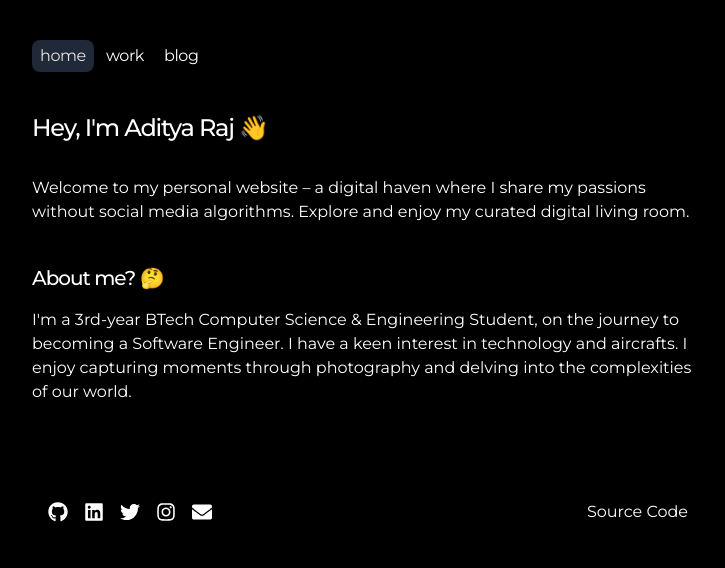
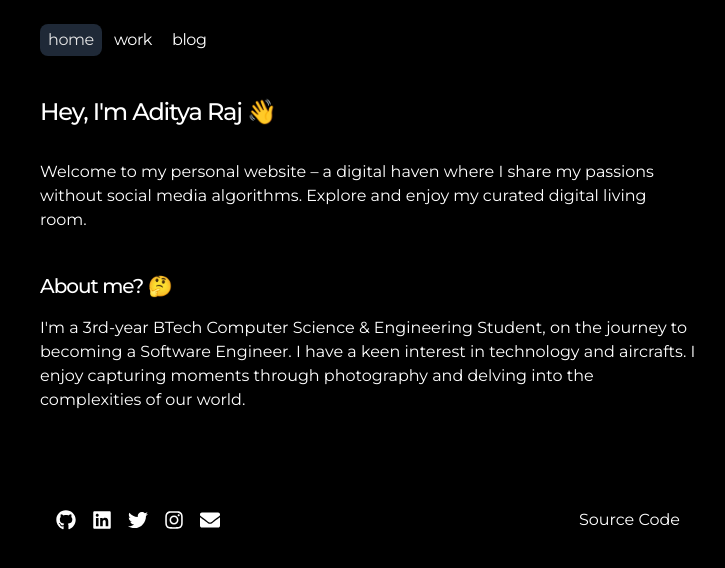
Before and after one commit to adistrim/adistrimdotin, a Next.js app: page / in a window 1280 px wide. Shown: the top 568 px of the page, without its empty margins (272-997 px from the left). Built offline with nearby package versions, Linux system fonts and the light colour scheme.

Commit message:
modified tailwind class in layout.tsx

```diff
--- a/src/app/layout.tsx
+++ b/src/app/layout.tsx
@@ -19,8 +19,8 @@ export default function RootLayout({
   return (
     <html lang="en">
       <body className={mons.className}>
-        <main className='font-mons antialiased max-w-2xl flex flex-col sm:flex-row mx-4 mt-4 lg:mx-auto'>
-          <div className='flex-auto min-w-0 mt-6 flex flex-col px-2 sm:px-0'>
+        <main className='font-mons antialiased max-w-2xl mx-4 mt-4 sm:mx-auto'>
+          <div className='flex-auto min-w-0 mt-6 flex flex-col px-2'>
             <Header />
             {children}
             <Footer />
```
